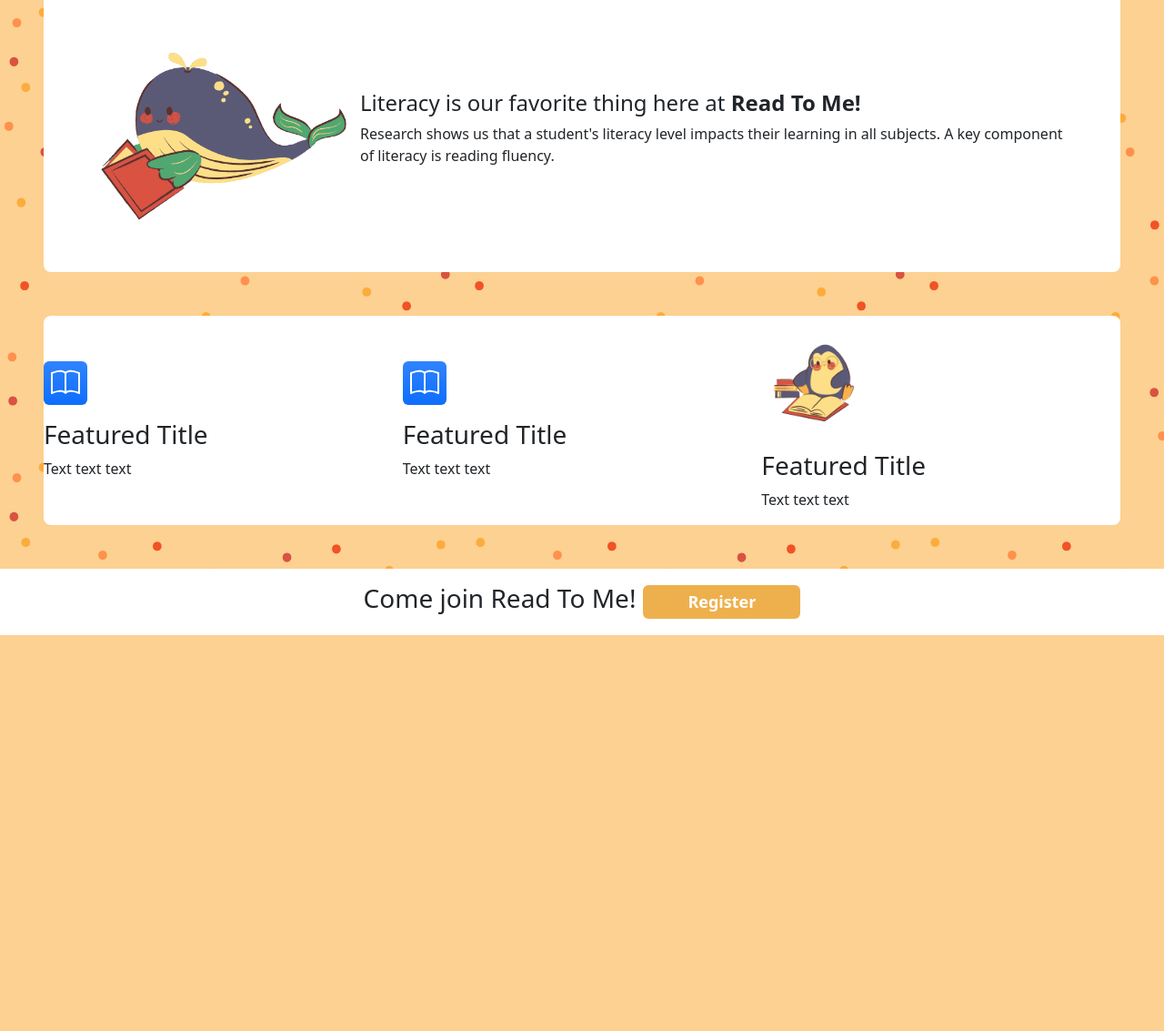
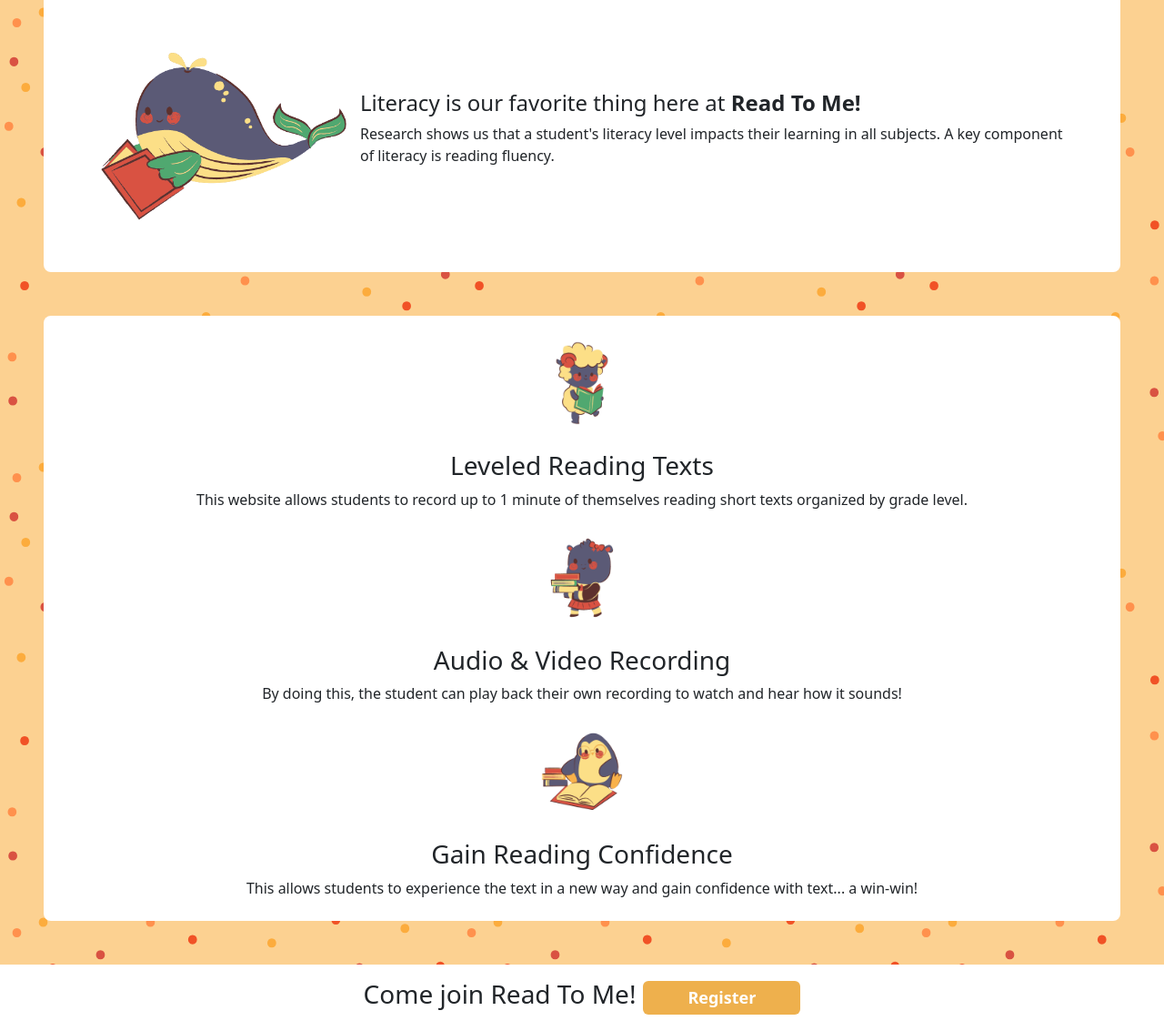
Before and after one commit to westonwork/Read-To-Me-App, a Flask app: page / in a window 1280 px wide. Shown: the part 917-2050 px from the top of the page at 91% size. Before the commit the page ends 1615 px from the top, so only its background shows below. Run offline with Flask 2, Linux system fonts and the light colour scheme.

Commit message:
Updated Feature Column on Index

```diff
--- a/flask_app/templates/index.html
+++ b/flask_app/templates/index.html
@@ -40,31 +40,27 @@
             <p>Research shows us that a student's literacy level impacts their learning in all subjects. A key component of literacy is reading fluency.</p>
         </div>
     </div>
-    <div class="mx-5 pt-3 mb-5 bg-white d-flex justify-content-center align-items-center rounded-3">
-        <div class="feature col">
-            <div class="feature-icon d-inline-flex align-items-center justify-content-center text-bg-primary bg-gradient fs-2 mb-3 p-2 rounded">
-                <svg xmlns="http://www.w3.org/2000/svg" width="32" height="32" fill="currentColor" class="bi bi-book" viewBox="0 0 16 16">
-                    <path d="M1 2.828c.885-.37 2.154-.769 3.388-.893 1.33-.134 2.458.063 3.112.752v9.746c-.935-.53-2.12-.603-3.213-.493-1.18.12-2.37.461-3.287.811V2.828zm7.5-.141c.654-.689 1.782-.886 3.112-.752 1.234.124 2.503.523 3.388.893v9.923c-.918-.35-2.107-.692-3.287-.81-1.094-.111-2.278-.039-3.213.492V2.687zM8 1.783C7.015.936 5.587.81 4.287.94c-1.514.153-3.042.672-3.994 1.105A.5.5 0 0 0 0 2.5v11a.5.5 0 0 0 .707.455c.882-.4 2.303-.881 3.68-1.02 1.409-.142 2.59.087 3.223.877a.5.5 0 0 0 .78 0c.633-.79 1.814-1.019 3.222-.877 1.378.139 2.8.62 3.681 1.02A.5.5 0 0 0 16 13.5v-11a.5.5 0 0 0-.293-.455c-.952-.433-2.48-.952-3.994-1.105C10.413.809 8.985.936 8 1.783z"/>
-                </svg>
+    <div class="mx-5 pt-3 p-2 mb-5 bg-white justify-content-center align-items-center rounded-3">
+        <div class="feature col text-center">
+            <div class="feature-icon d-inline-flex align-items-center justify-content-center mb-3 p-2 rounded">
+                <img src="/static/img/read-sheep-nobg.png" class="img-200" alt="Penguin Reading">
             </div>
-            <h3>Featured Title</h3>
-            <p>Text text text</p>
+            <h3>Leveled Reading Texts</h3>
+            <p>This website allows students to record up to 1 minute of themselves reading short texts organized by grade level.</p>
         </div>
-        <div class="feature col">
-            <div class="feature-icon d-inline-flex align-items-center justify-content-center text-bg-primary bg-gradient fs-2 mb-3 p-2 rounded">
-                <svg xmlns="http://www.w3.org/2000/svg" width="32" height="32" fill="currentColor" class="bi bi-book" viewBox="0 0 16 16">
-                    <path d="M1 2.828c.885-.37 2.154-.769 3.388-.893 1.33-.134 2.458.063 3.112.752v9.746c-.935-.53-2.12-.603-3.213-.493-1.18.12-2.37.461-3.287.811V2.828zm7.5-.141c.654-.689 1.782-.886 3.112-.752 1.234.124 2.503.523 3.388.893v9.923c-.918-.35-2.107-.692-3.287-.81-1.094-.111-2.278-.039-3.213.492V2.687zM8 1.783C7.015.936 5.587.81 4.287.94c-1.514.153-3.042.672-3.994 1.105A.5.5 0 0 0 0 2.5v11a.5.5 0 0 0 .707.455c.882-.4 2.303-.881 3.68-1.02 1.409-.142 2.59.087 3.223.877a.5.5 0 0 0 .78 0c.633-.79 1.814-1.019 3.222-.877 1.378.139 2.8.62 3.681 1.02A.5.5 0 0 0 16 13.5v-11a.5.5 0 0 0-.293-.455c-.952-.433-2.48-.952-3.994-1.105C10.413.809 8.985.936 8 1.783z"/>
-                </svg>
+        <div class="feature col text-center">
+            <div class="feature-icon d-inline-flex align-items-center justify-content-center mb-3 p-2 rounded">
+                <img src="/static/img/read-hippo-nobg.png" class="img-200" alt="Penguin Reading">
             </div>
-            <h3>Featured Title</h3>
-            <p>Text text text</p>
+            <h3>Audio & Video Recording</h3>
+            <p>By doing this, the student can play back their own recording to watch and hear how it sounds! </p>
         </div>
-        <div class="feature col">
+        <div class="feature col text-center">
             <div class="feature-icon d-inline-flex align-items-center justify-content-center mb-3 p-2 rounded">
                 <img src="/static/img/read-penguin-nobg.png" class="img-200" alt="Penguin Reading">
             </div>
-            <h3>Featured Title</h3>
-            <p>Text text text</p>
+            <h3>Gain Reading Confidence</h3>
+            <p>This allows students to experience the text in a new way and gain confidence with text... a win-win!</p>
         </div>
     </div>
 
```
